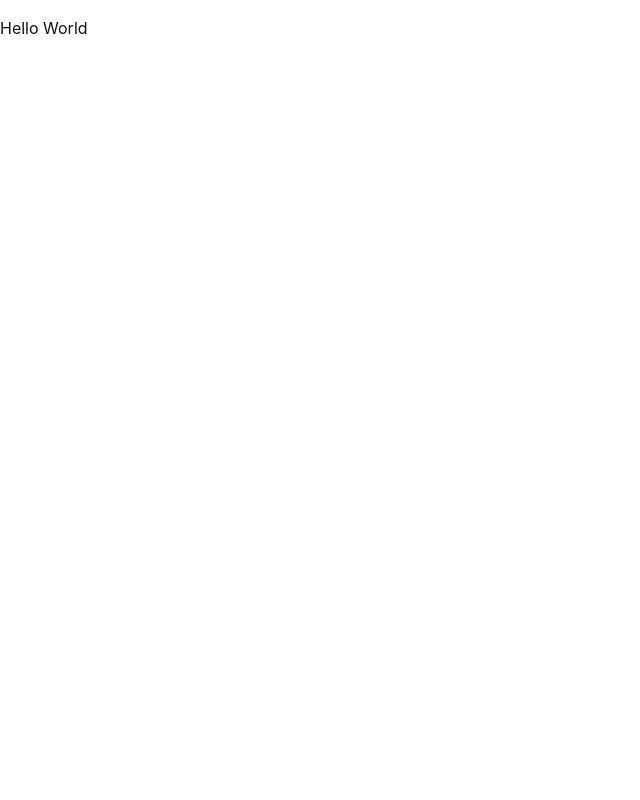
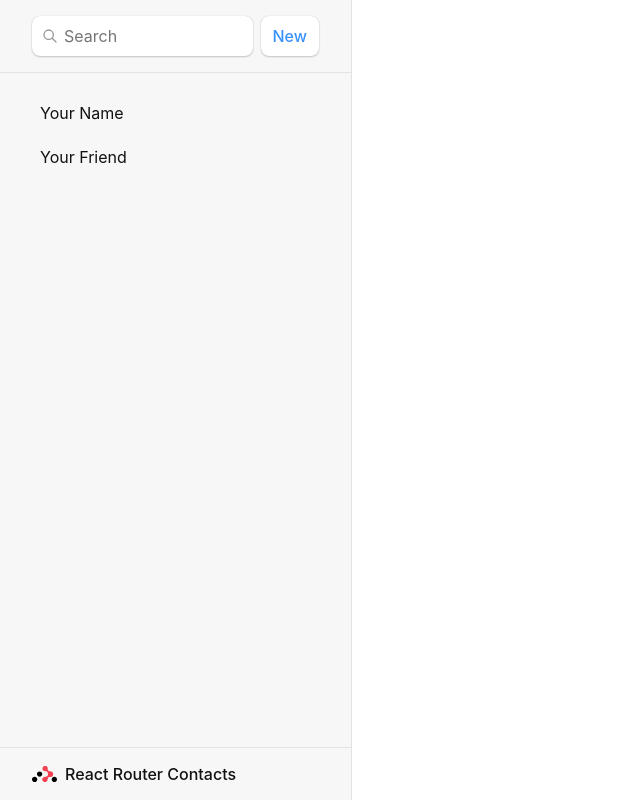
Before and after one commit to Viktotovich/react-routers-sample-app, a React (Vite) app: page / in a window 1280 px wide. Shown: the whole page, without its empty margins (0-640 px from the left). Built offline with nearby package versions, Linux system fonts and the light colour scheme.

Commit message:
Created Contacts route, components added, and typecheck included using propTypes

```diff
--- /dev/null
+++ b/src/components/error-page.jsx
@@ -0,0 +1,16 @@
+import { useRouteError } from "react-router-dom";
+
+export default function ErrorPage() {
+  const error = useRouteError();
+  console.error(error);
+
+  return (
+    <div id="error-page">
+      <h1>Oops!</h1>
+      <p>Sorry, an unexpect error has occured.</p>
+      <p>
+        <i>{error.statusText || error.message}</i>
+      </p>
+    </div>
+  );
+}
--- a/src/main.jsx
+++ b/src/main.jsx
@@ -1,9 +1,25 @@
 import { StrictMode } from "react";
 import { createRoot } from "react-dom/client";
 import "./styles/index.css";
+import { createBrowserRouter, RouterProvider } from "react-router-dom";
+import Root from "./routes/root";
+import ErrorPage from "./components/error-page";
+import Contact from "./routes/contact";
+
+const router = createBrowserRouter([
+  {
+    path: "/",
+    element: <Root />,
+    errorElement: <ErrorPage />,
+  },
+  {
+    path: "contacts/:contactId",
+    element: <Contact />,
+  },
+]);
 
 createRoot(document.getElementById("root")).render(
   <StrictMode>
-    <p>Hello World</p>
+    <RouterProvider router={router} />
   </StrictMode>
 );
--- /dev/null
+++ b/src/routes/contact.jsx
@@ -0,0 +1,93 @@
+import PropTypes from "prop-types";
+import { Form } from "react-router-dom";
+
+export default function Contact() {
+  const contact = {
+    first: "Your",
+    last: "Name",
+    avatar: "https://robohash.org/you.png?size=200x200",
+    twitter: "your_handle",
+    notes: "Some notes",
+    favorite: true,
+  };
+
+  return (
+    <div id="contact">
+      <div>
+        <img
+          key={contact.avatar}
+          src={
+            contact.avatar ||
+            `https://robohash.org/${contact.id}.png?size=200x200`
+          }
+        />
+      </div>
+
+      <div>
+        <h1>
+          {contact.first || contact.last ? (
+            <>
+              {contact.first} {contact.last}
+            </>
+          ) : (
+            <i>No Name</i>
+          )}{" "}
+          <Favorite contact={contact} />
+        </h1>
+
+        {contact.twitter && (
+          <p>
+            <a target="_blank" href={`https://twitter.com/${contact.twitter}`}>
+              {contact.twitter}
+            </a>
+          </p>
+        )}
+
+        {contact.notes && <p>{contact.notes}</p>}
+
+        <div>
+          <Form action="edit">
+            <button type="submit">Edit</button>
+          </Form>
+          <Form
+            method="post"
+            action="destroy"
+            onSubmit={(event) => {
+              if (!confirm("Please confirm you want to delete this record.")) {
+                event.preventDefault();
+              }
+            }}
+          >
+            <button type="submit">Delete</button>
+          </Form>
+        </div>
+      </div>
+    </div>
+  );
+}
+
+function Favorite({ contact }) {
+  const favorite = contact.favorite;
+  return (
+    <Form method="post">
+      <button
+        name="favorite"
+        value={favorite ? "false" : "true"}
+        aria-label={favorite ? "Remove from favorites" : "Add to favorites"}
+      >
+        {favorite ? "★" : "☆"}
+      </button>
+    </Form>
+  );
+}
+
+Favorite.PropTypes = {
+  contact: PropTypes.shape({
+    first: PropTypes.string,
+    last: PropTypes.string,
+    avatar: PropTypes.any,
+    twitter: PropTypes.string,
+    notes: PropTypes.string,
+    favorite: PropTypes.bool,
+  }),
+};
--- /dev/null
+++ b/src/routes/root.jsx
@@ -0,0 +1,36 @@
+export default function Root() {
+  return (
+    <>
+      <div id="sidebar">
+        <h1>React Router Contacts</h1>
+        <div>
+          <form id="search-form" role="search">
+            <input
+              id="q"
+              aria-label="Search contacts"
+              placeholder="Search"
+              type="search"
+              name="q"
+            />
+            <div id="search-spinner" aria-hidden hidden={true} />
+            <div className="sr-only" aria-live="polite"></div>
+          </form>
+          <form method="post">
+            <button type="submit">New</button>
+          </form>
+        </div>
+        <nav>
+          <ul>
+            <li>
+              <a href={`/contacts/1`}>Your Name</a>
+            </li>
+            <li>
+              <a href={`/contacts/2`}>Your Friend</a>
+            </li>
+          </ul>
+        </nav>
+      </div>
+      <div id="detail"></div>
+    </>
+  );
+}
```
